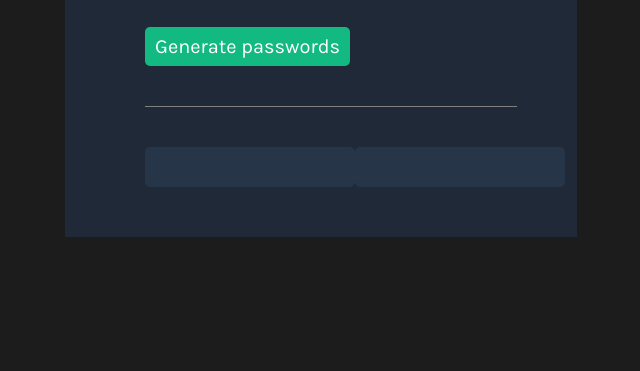
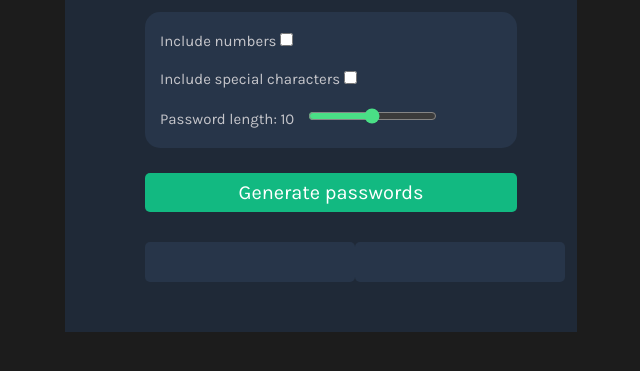
Before and after one commit to christopher-f-levine/Scrimba_password_generator, a plain HTML site: page index.html in a window 1280 px wide. Shown: the part 347-718 px from the top of the page, without its empty margins (319-959 px from the left). Drawn offline with Linux system fonts and the light colour scheme.

Commit message:
design toggle controls in HTML, style UI toggle controls in CSS

```diff
--- a/index.html
+++ b/index.html
@@ -6,16 +6,42 @@
     </head>
     <body>
         <div class="page-container">
+
             <div class="hero-section">
                 <h1 class="hero-text">Generate a</h1>
                 <h1 id="hero-text-emphasis">random password</h1>
                 <h2 id="hero-subtitle">Never use an insecure password again.</h2>
-                <button id="CTA-btn-generate-password" onclick="renderPasswords()">Generate passwords</button>
             </div>
+
+            <div class="controls-section">
+                <label class="toggle-control">
+                     Include numbers <input class="checkbox" type="checkbox" id="include-numbers-el">
+                </label>
+                <label class="toggle-control">
+                    Include special characters <input class="checkbox" type="checkbox" id="include-characters-el">
+                </label>
+                <label class="toggle-control" for="length">
+                    Password length:
+                    <output id="lengthValue">10</output>
+                    <input
+                    type="range"
+                    class="toggle-slider"
+                    id="length"
+                    min="5"
+                    max="15"
+                    value="10"
+                    >
+                </label>
+
+
+            </div>
+            <button id="CTA-btn-generate-password" onclick="renderPasswords()">Generate passwords</button>
+
             <div id="generated-passwords-section">
                 <h3 class="generated-password-textbox" id="generated-password-1"> </h3>
                 <h3 class="generated-password-textbox" id="generated-password-2"> </h3>
             </div>
+
         </div>
 
         <script src="index.js"></script>
--- a/styles/components.css
+++ b/styles/components.css
@@ -18,6 +18,23 @@
     font-weight: lighter;
 }
 
+.toggle-control {
+    font-size: 15px;
+    font-family: "Karla", sans-serif;
+    color: var(--color-text-muted);
+    margin: 10px auto 10px 0px;
+}
+
+.checkbox {
+    accent-color: var(--color-text-secondary);
+}
+
+.toggle-slider{
+    margin-left: 10px;
+    accent-color: var(--color-text-secondary);
+}
+
+
 #CTA-btn-generate-password {
     font-size: 20px;
     font-family: "Karla", sans-serif;
@@ -26,9 +43,9 @@
     border: none;
     border-radius: 5px;
     padding: 8px 10px;
-    margin-top: 30px;
-    margin-bottom: 40px;
+    margin: 10px auto 30px 0px;
     align-self: flex-start;
+    width: 100%;
 }
 
 .generated-password-textbox {
--- a/styles/layout.css
+++ b/styles/layout.css
@@ -22,9 +22,19 @@ body {
     flex-direction: column;
     text-align: left;
     align-items: flex-start;
-    border-bottom: solid gray 1px;
-    margin-bottom: 40px;
     margin-top: 30px;
+}
+
+.controls-section {
+    border-radius: 15px;
+    background-color: var(--color-bg-secondary);
+    display: flex;
+    flex-direction: column;
+    text-align: left;
+    justify-content: space-between;
+    align-items: flex-start;
+    margin: 15px 0 15px 0;
+    padding: 10px 15px 10px 15px;
 }
 
 #generated-passwords-section {
```
